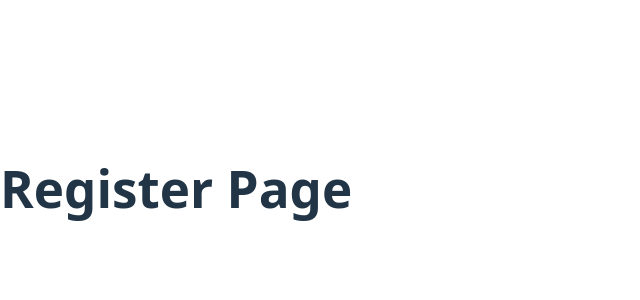
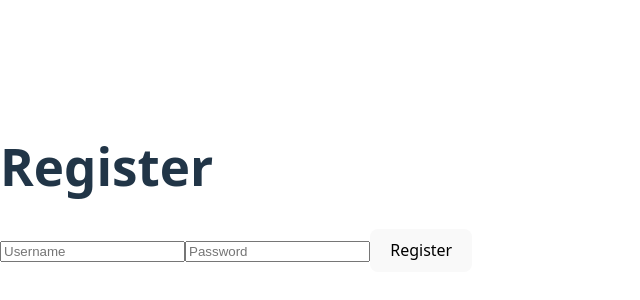
Before and after one commit to EnricW/5.2-VirtualPet_Frontend, a React (Vite) app: page /register in a window 1280 px wide. Shown: the part 212-512 px from the top of the page, without its empty margins (0-640 px from the left). Built offline with nearby package versions, Linux system fonts and the light colour scheme.

Commit message:
Implement authService

```diff
--- a/src/pages/Login.jsx
+++ b/src/pages/Login.jsx
@@ -1,3 +1,47 @@
+import { useState } from "react";
+import { loginUser } from "../services/authService";
+import { useNavigate } from "react-router-dom";
+
 export default function Login() {
-    return <h1>Login Page</h1>;
+    const [username, setUsername] = useState("");
+    const [password, setPassword] = useState("");
+    const [error, setError] = useState(null);
+    const navigate = useNavigate();
+
+    const handleSubmit = async (e) => {
+        e.preventDefault();
+        setError(null);
+        try {
+            const response = await loginUser(username, password);
+            localStorage.setItem("token", response.data.token); // Store JWT
+            alert("Login successful!");
+            navigate("/");
+        } catch (err) {
+            setError(err.response?.data || "Login failed.");
+        }
+    };
+
+    return (
+        <div>
+            <h1>Login</h1>
+            {error && <p style={{ color: "red" }}>{error}</p>}
+            <form onSubmit={handleSubmit}>
+                <input
+                    type="text"
+                    placeholder="Username"
+                    value={username}
+                    onChange={(e) => setUsername(e.target.value)}
+                    required
+                />
+                <input
+                    type="password"
+                    placeholder="Password"
+                    value={password}
+                    onChange={(e) => setPassword(e.target.value)}
+                    required
+                />
+                <button type="submit">Login</button>
+            </form>
+        </div>
+    );
 }
--- a/src/pages/Register.jsx
+++ b/src/pages/Register.jsx
@@ -1,3 +1,46 @@
+import { useState } from "react";
+import { registerUser } from "../services/authService";
+import { useNavigate } from "react-router-dom";
+
 export default function Register() {
-    return <h1>Register Page</h1>;
+    const [username, setUsername] = useState("");
+    const [password, setPassword] = useState("");
+    const [error, setError] = useState(null);
+    const navigate = useNavigate();
+
+    const handleSubmit = async (e) => {
+        e.preventDefault();
+        setError(null);
+        try {
+            await registerUser(username, password);
+            alert("Registration successful! Please log in.");
+            navigate("/login");
+        } catch (err) {
+            setError(err.response?.data || "Registration failed.");
+        }
+    };
+
+    return (
+        <div>
+            <h1>Register</h1>
+            {error && <p style={{ color: "red" }}>{error}</p>}
+            <form onSubmit={handleSubmit}>
+                <input
+                    type="text"
+                    placeholder="Username"
+                    value={username}
+                    onChange={(e) => setUsername(e.target.value)}
+                    required
+                />
+                <input
+                    type="password"
+                    placeholder="Password"
+                    value={password}
+                    onChange={(e) => setPassword(e.target.value)}
+                    required
+                />
+                <button type="submit">Register</button>
+            </form>
+        </div>
+    );
 }
--- /dev/null
+++ b/src/services/authService.js
@@ -0,0 +1,27 @@
+import axios from "axios";
+
+const API_URL = "http://localhost:8080/auth"; // Base backend URL
+
+export const registerUser = async (username, password) => {
+    console.log("Sending Register Request:", { username, password });
+    try {
+        const response = await axios.post(`${API_URL}/register`, { username, password });
+        console.log("Register Response:", response.data);
+        return response;
+    } catch (error) {
+        console.error("Register Error:", error.response?.data || error.message);
+        throw error;
+    }
+};
+
+export const loginUser = async (username, password) => {
+    console.log("📡 Sending Login Request:", { username, password });
+    try {
+        const response = await axios.post(`${API_URL}/login`, { username, password });
+        console.log("Login Response:", response.data);
+        return response;
+    } catch (error) {
+        console.error("Login Error:", error.response?.data || error.message);
+        throw error;
+    }
+};
```
